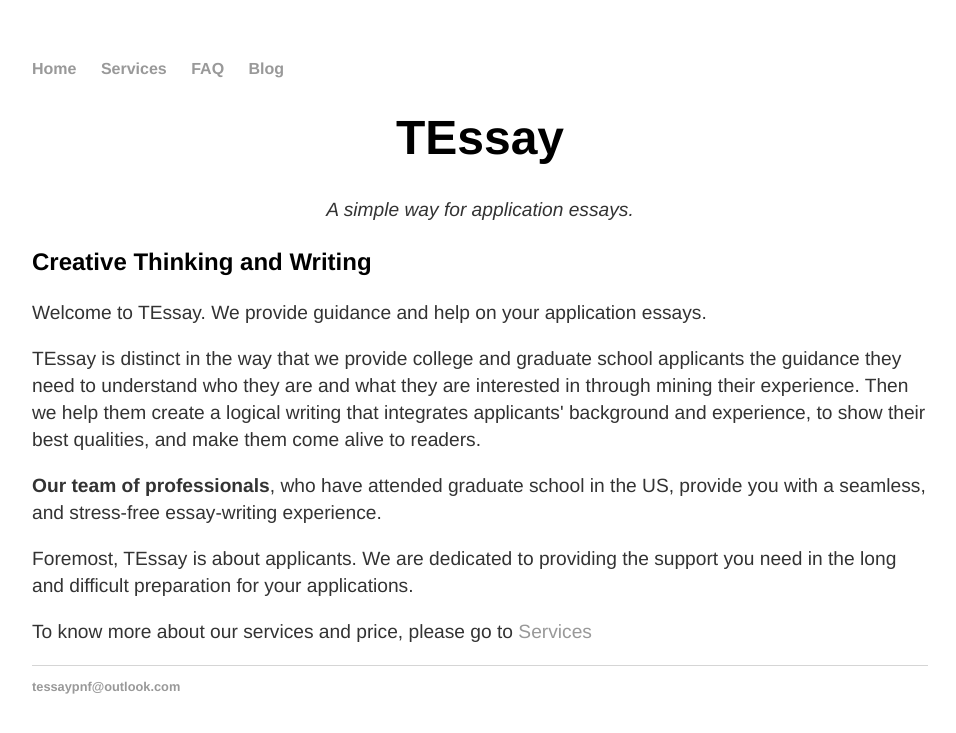
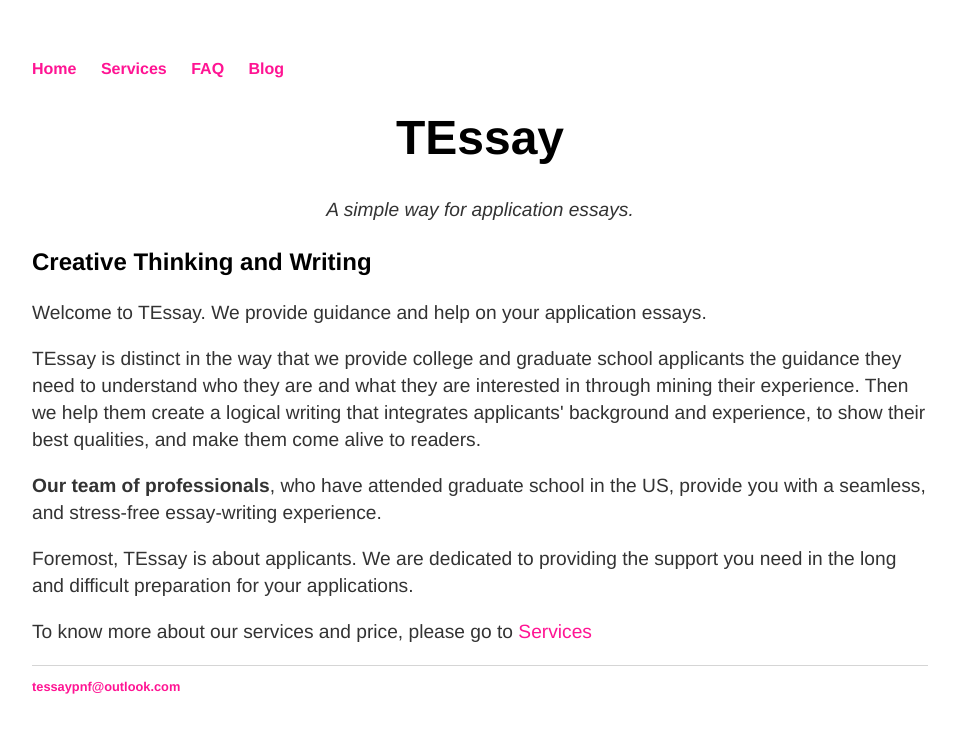
Before and after one commit to RagingTiger/PnFTech.github.io, a Jekyll site: the page built from index.html, in a window 1280 px wide. Shown: the top 733 px of the page, without its empty margins (160-1116 px from the left). Built offline with Jekyll 4.4.1, drawn with Linux system fonts in a browser that asks for light colours.

Commit message:
edited css

```diff
--- a/css/main.css
+++ b/css/main.css
@@ -14,7 +14,7 @@ nav ul li, footer ul li {
 }
 a {
     text-decoration: none;
-    color: #999;
+    color: #FF1493;
 }
 a:hover {
     text-decoration: underline;
```
